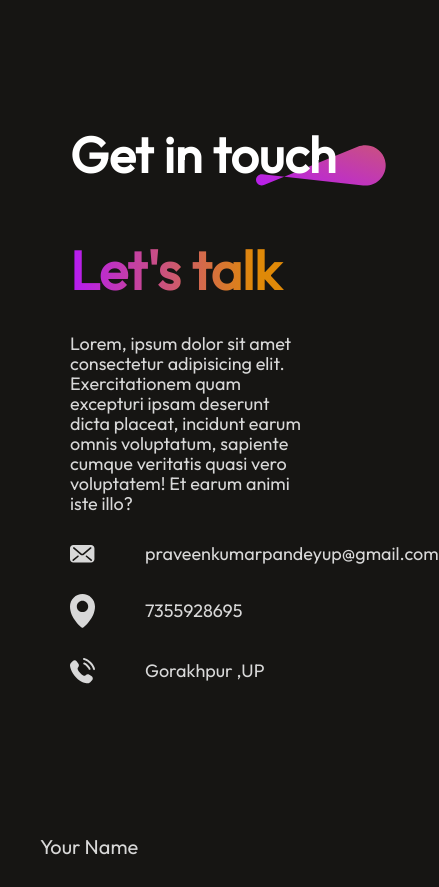
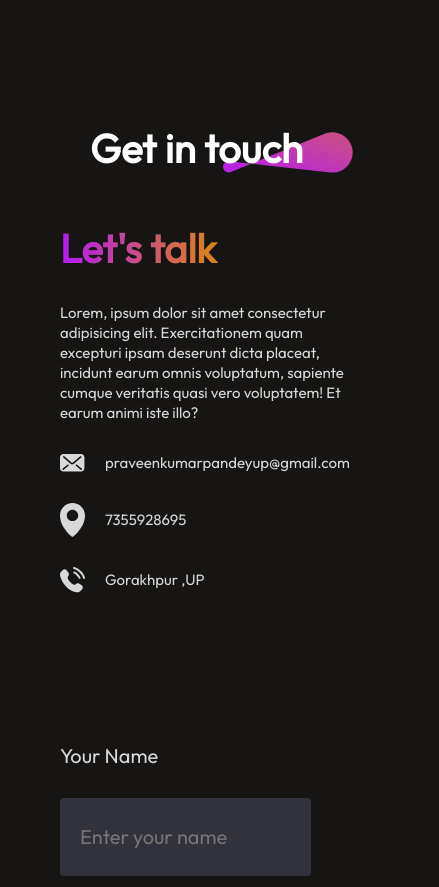
Before and after one commit to techpraveen/Portfolio2, a React (Vite) app: page / in a window 390 px wide. Shown: the part 7220-8107 px from the top of the page, 439 px wide, since content can reach past the window. Built offline with nearby package versions, Linux system fonts and the light colour scheme.

Commit message:
changes in responsive

```diff
--- a/src/Components/Contact/Contact.css
+++ b/src/Components/Contact/Contact.css
@@ -118,9 +118,10 @@
         margin: 70px 40px;
         align-items: start;
         margin-right: 20px;
+        margin-left: 60px;
     }
     .contact-title h1{
-        font-size: 50px;
+        font-size: 40px;
         padding: 0px  auto;
         text-align: center;
 
@@ -135,24 +136,26 @@
 
     }
     .contact-left h1{
-        font-size: 54px;
+        font-size: 40px;
         padding: 0px  auto;
-        text-align: start;
-        margin-left: 30px;
+
+
     }
 
 
     .contact-left p{
-        width: 60%;
-        font-size: 18px;
-        margin-left: 30px;
+        width: auto;
+        font-size: 15px;
+        margin-right: 40px;
+
+
 
 
 
     }
     .contact-detail img{
         width: 25px;
-        margin-left: 30px;
+
 
 
     }
@@ -161,13 +164,15 @@
         font-size: 20px;
     }
     .contact-right input{
-        width: 85%;
+        width: 70%;
         font-size: 20px;
+
     }
 
     .contact-right textarea{
-        width: 80%;
+        width: 60%;
         font-size: 20px;
+        height: 400px;
     }
     .contact-submit{
         font-size: 20px;
--- a/src/index.css
+++ b/src/index.css
@@ -8,3 +8,11 @@
     color: white;
     font-family: 'Outfit';
  }
+ @media (max-width: 768px) {
+   *{
+      margin: 0;
+    padding: 0;
+
+   }
+
+ }
```
Also changed, not shown: 11 other files (tests, documents, lock files or other folders).
